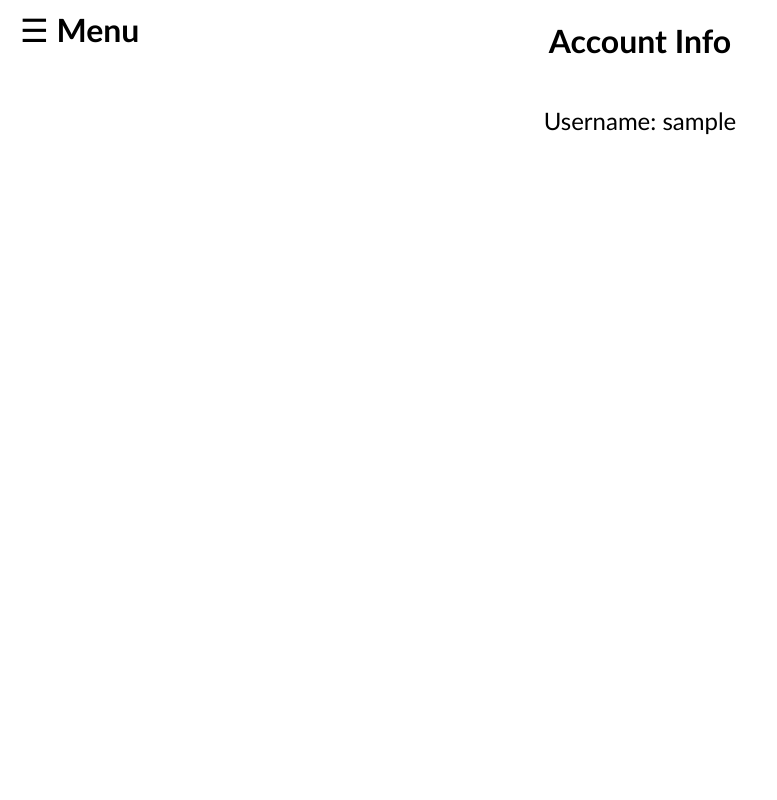
After one commit to HanochY/Exercise, a Flask app: page /account_info in a window 1280 px wide. The commit adds this page. Shown: the whole page, without its empty margins (0-777 px from the left). Run offline with Flask 3, Linux system fonts and the light colour scheme; the visitor is signed in with stand-in values (Sample User, id 1).

Commit message:
added sidebar

```diff
--- a/lasktest.py
+++ b/lasktest.py
@@ -1,5 +1,6 @@
 from flask import Flask, redirect, url_for, render_template, request, session, flash
 from flask_sqlalchemy import SQLAlchemy
+from datetime import datetime
 
 app = Flask(__name__)
 app.secret_key = "Aa123456"
@@ -16,7 +17,7 @@ class User(database.Model):
       self.name = name
       self.password = password
 
-class Message(database.Model):
+class Comment(database.Model):
    _id = database.Column('id', database.Integer, primary_key = True)
    user = database.Column(database.String(32))
    content = database.Column(database.String(32))
@@ -24,9 +25,16 @@ class Message(database.Model):
       self.user = user
       self.content = content
 
+class Comment_with_timestamp(Comment):
+   timestamp = database.Column(database.String(32))
+   def __init__(self, user, content, timestamp):
+      super().__init__(user, content)
+      self.timestamp = datetime.now()
+
+
 def commit_login(username):
    session['user'] = username
-   return redirect(url_for('user'))
+   return redirect(url_for('forum'))
 
 def create_user(username, password):
    new_user = User(username, password)
@@ -102,22 +110,29 @@ def home():
        return "ERROR: INVALID REQUEST"
 
 
-@app.route('/user', methods=['POST','GET'])
-def user():
+@app.route('/forum', methods=['POST','GET'])
+def forum():
    if session['user'] is not None:
       if request.method == 'POST':
          if request.form["button"] == "submit":
             user = session['user']
-            content = request.form["forum_message"]
+            content = request.form["forum_comment"]
             if content:
-               new_message = Message(user, content)
-               database.session.add(new_message)
+               new_comment = Comment(user, content)
+               database.session.add(new_comment)
                database.session.commit()
-            return redirect(url_for('user'))
+            return redirect(url_for('forum'))
       elif request.method == 'GET':
-         return render_template("forum.html", username=session['user'], messages=Message.query.all())
+         return render_template("forum.html", username=session['user'], comments=Comment.query.all())
       else:
          return "ERROR: INVALID REQUEST"
+   else:
+      return redirect(url_for("home"))
+
+@app.route('/account_info')
+def account_info():
+   if session['user'] is not None:
+      return render_template("personal.html", username=session['user'])
    else:
       return redirect(url_for("home"))
 
--- /dev/null
+++ b/templates/personal.html
@@ -0,0 +1,119 @@
+<!doctype html>
+<html>
+    <style type="text/css">
+        :root{
+            --fullscreen-height: 100vh;
+            --fullscreen-width: 100vw;
+            --background-color: white;
+            --border-width: 1px;
+            --border-style: solid;
+            --border-color: rgb(212, 212, 212);
+            --border: var(--border-width) var(--border-style) var(--border-color);
+            --logo-height: 200px;
+            --logo-border-radius: 50px;
+            --form-border-radius: 20px;
+            --input-border-radius: 18px;
+            --input-font-size: 18px;
+            --button-color: #04AA6D;
+            --button-transition-time: 0.4s;
+            --sidenav-width: 0px;
+            --sidenav-transition-time: 0.4s;
+        }
+        *{
+            font-family: 'Trebuchet MS', 'Lucida Sans Unicode', 'Lucida Grande', 'Lucida Sans', Arial, sans-serif;
+        }
+        body{
+            display: flex;
+            flex-direction: column;
+            height: var(--fullscreen-height);
+            width: var(--fullscreen-width);
+            align-items: center;
+            justify-content: left;
+            background-color: var(--background-color);
+            margin: 0;
+        }
+        .info{
+            display: flex;
+            flex-direction: row;
+            width: max-content;
+            align-items: center;
+            justify-content: left;
+            font-size: 24px;
+        }
+
+        .openButton {
+            position: fixed;
+            top: 10px;
+            left: 20px;
+            font-size: 32px;
+            font-weight: bold;
+            cursor: pointer;
+
+        }
+        .sideNav {
+            height: 100vw;
+            width: var(--sidenav-width);
+            z-index: 1;
+            position: fixed;
+            top: 0;
+            left: 0;
+            background-color: black;
+            overflow-x: hidden;
+            transition: var(--sidenav-transition-time);
+            padding-top: 60px;
+        }
+
+        .sideNav a {
+            padding: 8px 8px 8px 32px;
+            text-decoration: none;
+            font-size: 25px;
+            color: gray;
+            display: block;
+            transition: 0.3s;
+        }
+
+        .sideNav a:hover {
+            color: whitesmoke;
+        }
+
+        .sideNav .closeButton {
+            position: absolute;
+            right: 10px;
+            top: 10px;
+            width: 20px;
+            height: 20px;
+            display: flex;
+            align-items: center;
+            justify-content: center;
+            overflow-x: clip;
+            font-size: 36px;
+            padding: 10px 10px 10px 10px;
+        }
+
+    </style>
+    <script>
+        function openMySidenav(){
+            document.querySelector(':root').style.setProperty('--sidenav-width', '250px');
+        }
+        function closeMySidenav(){
+            document.querySelector(':root').style.setProperty('--sidenav-width', '0px');
+            return false;
+        }
+    </script>
+    <head>
+        <title>Kool Kluckers Klub</title>
+    </head>
+    <body>
+        <div id="mySidenav" class="sideNav">
+            <a href="#" class="closeButton" onclick="closeMySidenav()">&times;</a>
+            <a href="/forum">Forum</a>
+            <a href="/account_info">My Account</a>
+            <a href="/">Login</a>
+        </div>
+        <span class="openButton" onclick="openMySidenav()">&#9776; Menu</span>
+        <h1>Account Info</h1>
+        <div class="info">
+            <p>Username: {{username}}</p>
+        </div>
+    </body>
+</html>
```
Also changed, not shown: templates/forum.html (+96 -16 lines), DB.txt (deleted).
